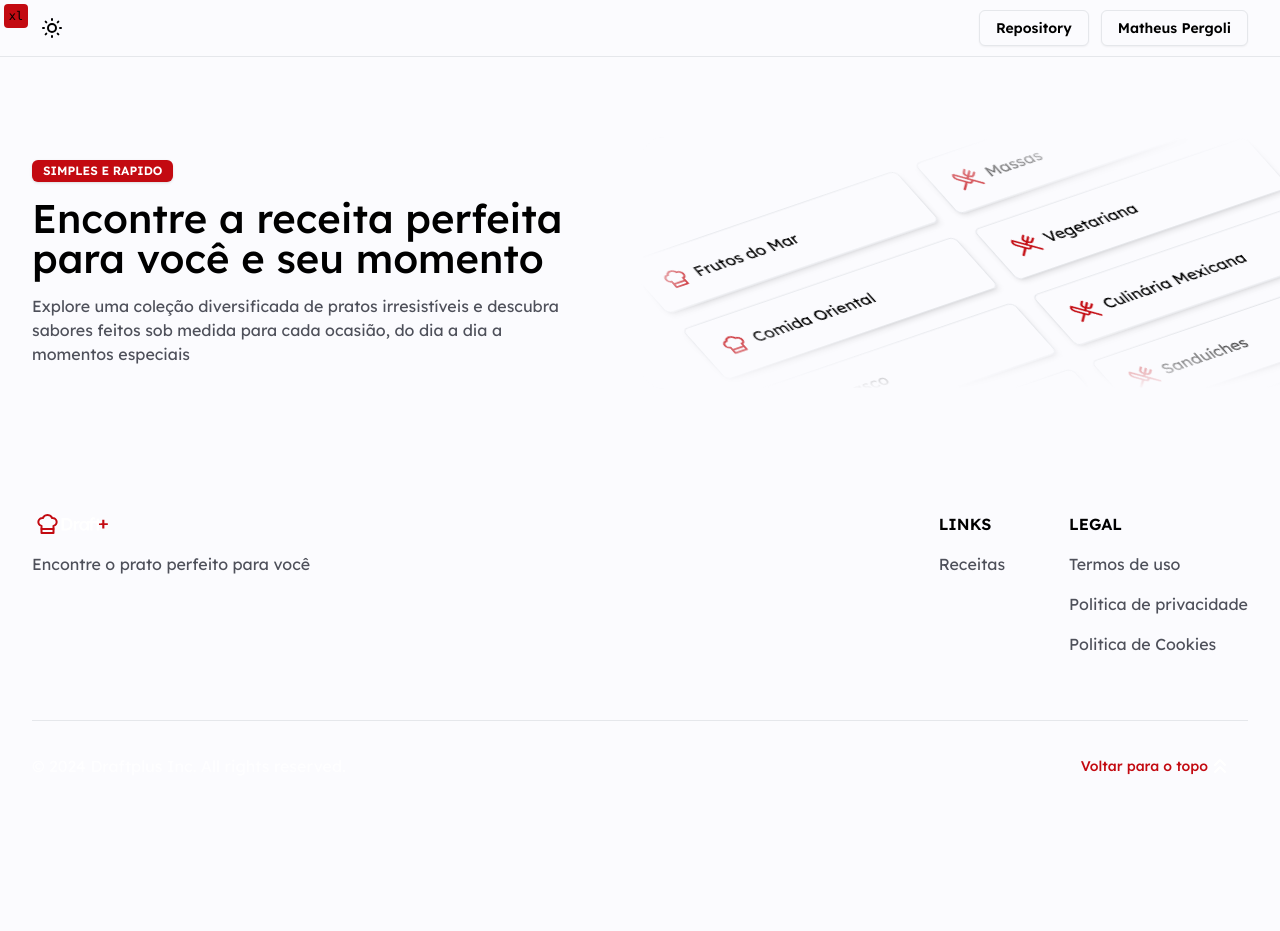
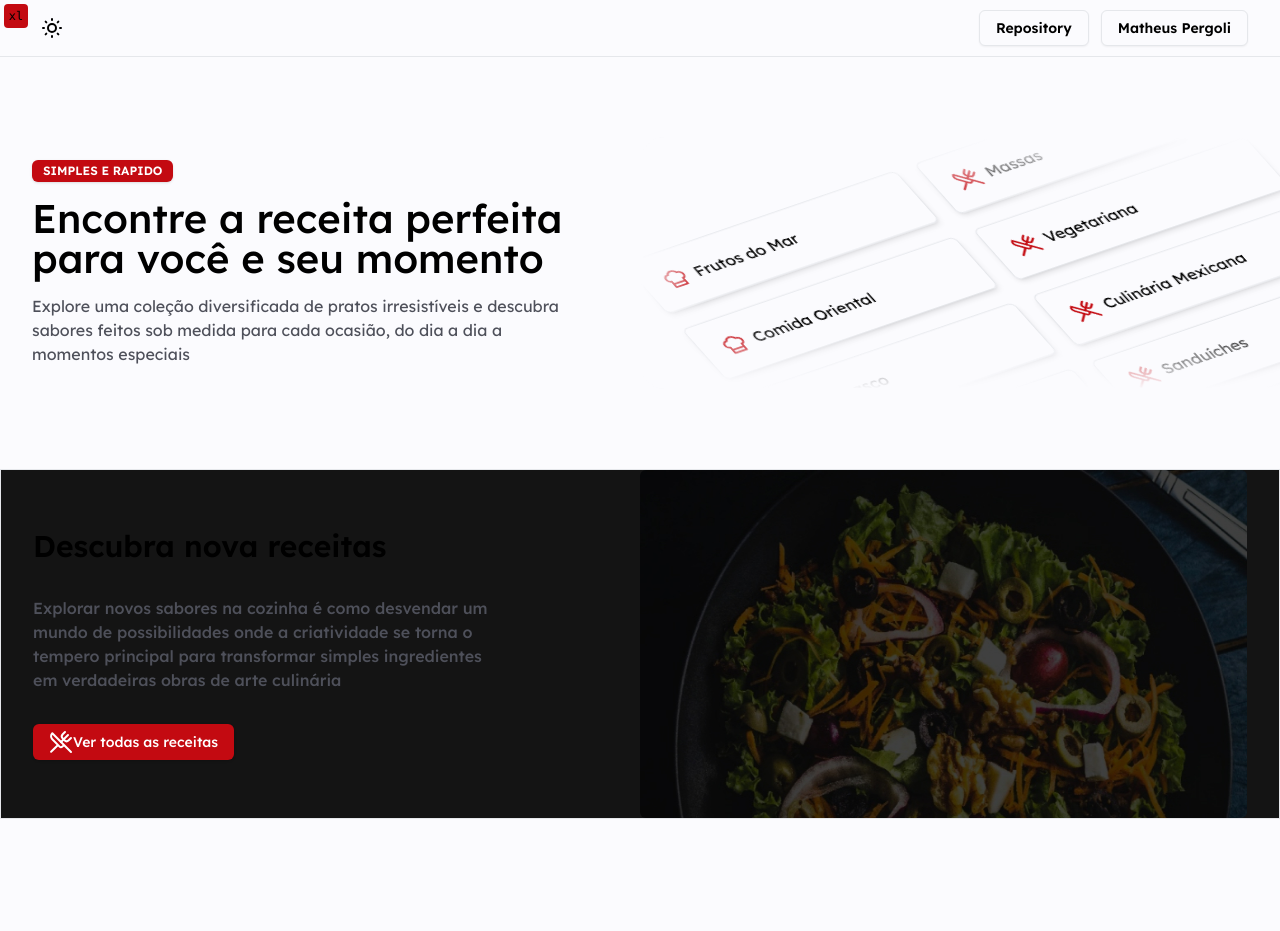
Before and after one commit to Draft-Team/draftplus, a Next.js app: page / in a window 1280 px wide. Shown: the top 931 px of the page. Before the commit the page ends 800 px from the top, so only its background shows below. Built offline with nearby package versions, Linux system fonts and the light colour scheme; no server answers.

Commit message:
feat: add home cta

```diff
--- a/src/app/page.tsx
+++ b/src/app/page.tsx
@@ -1,8 +1,11 @@
-import { cn } from '@/libs/utils'
+import { UtensilsCrossed } from 'lucide-react'
+
+import { cn, placeholderBlurhash } from '@/libs/utils'
+import { BlurImage } from '@/shared/components/blur-image'
 import { HeroAnimation } from '@/shared/components/hero-animation/hero-animation'
 import { ThemeMode } from '@/shared/components/theme-mode'
 import { Badge } from '@/shared/ui/badge'
-import { buttonVariants } from '@/shared/ui/button'
+import { Button, buttonVariants } from '@/shared/ui/button'
 
 export default async function Page() {
 	return (
@@ -51,6 +54,34 @@ export default async function Page() {
 					</div>
 				</section>
 			</main>
+
+			<section className='mt-20 border bg-[#141414] '>
+				<div className='container mx-auto grid grid-cols-2 items-center '>
+					<div className='max-w-[463px]'>
+						<h2 className='text-3xl font-semibold'>Descubra nova receitas</h2>
+						<p className='mb-8 mt-8 font-medium text-muted-foreground'>
+							Explorar novos sabores na cozinha é como desvendar um mundo de
+							possibilidades onde a criatividade se torna o tempero principal para
+							transformar simples ingredientes em verdadeiras obras de arte culinária
+						</p>
+
+						<Button>
+							<UtensilsCrossed />
+							Ver todas as receitas
+						</Button>
+					</div>
+					<div className='relative h-[348px] max-w-[736px] overflow-hidden rounded-md'>
+						<BlurImage
+							className='h-full w-full'
+							src='/food-cta.jpg'
+							fill
+							placeholder='blur'
+							blurDataURL={placeholderBlurhash}
+							alt='DraftPlus Logo'
+						/>
+					</div>
+				</div>
+			</section>
 		</>
 	)
 }
--- a/src/shared/components/footer/footer.tsx
+++ b/src/shared/components/footer/footer.tsx
@@ -18,7 +18,7 @@ export const Footer = () => {
 	}
 
 	return (
-		<footer className='container mx-auto'>
+		<footer className='container mx-auto mt-28'>
 			<div className='flex flex-col justify-between gap-7  sm:flex-row sm:gap-0'>
 				<div className='flex flex-col items-center gap-4 sm:items-start'>
 					<Link href='/' className='relative h-6 w-20 overflow-hidden rounded-md'>
```
Also changed, not shown: public/food-cta.jpg (added).
